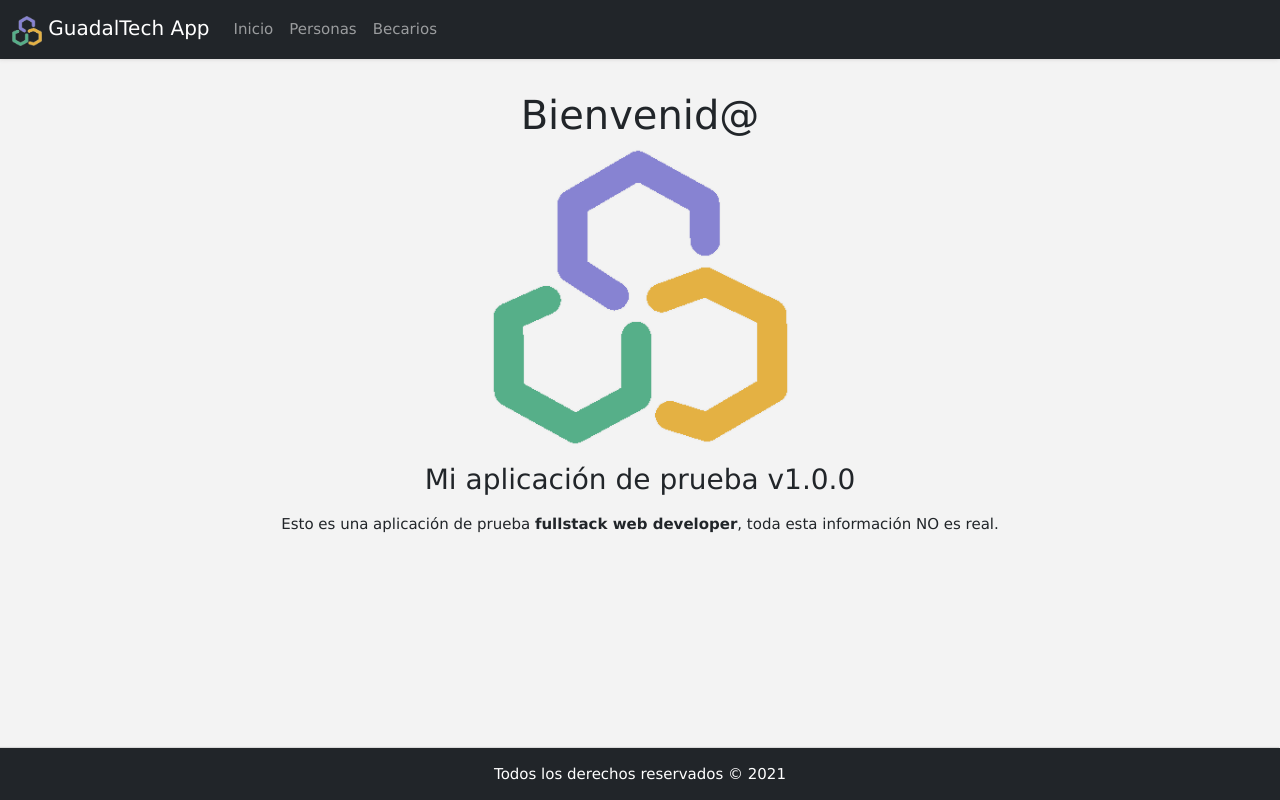
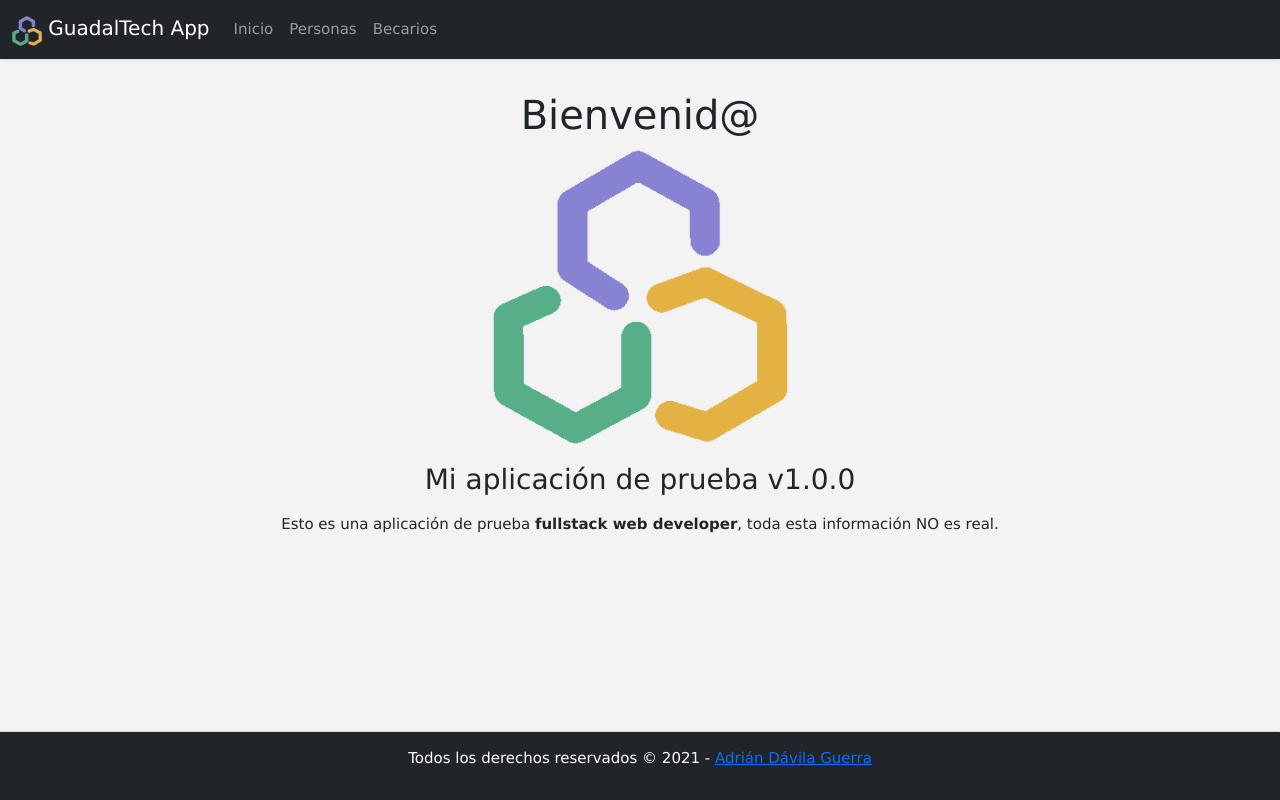
Before and after one commit to Adravilag/app-frontend-guadaltech, an Angular app: page /panel in a window 1280 px wide. Built offline with nearby package versions, Linux system fonts and the light colour scheme.

Commit message:
Cambios menores en el footer

```diff
--- a/src/app/components/shared/footer/footer.component.html
+++ b/src/app/components/shared/footer/footer.component.html
@@ -1,3 +1,3 @@
 <div class="footer fixed-bottom d-flex justify-content-center">
-    Todos los derechos reservados &copy; {{todayDate | date:'y'}}
+    <p> Todos los derechos reservados &copy; {{todayDate | date:'y'}} - <a href="https://github.com/Adravilag" target="_blank">Adrián Dávila Guerra</a></p>
 </div>
```
